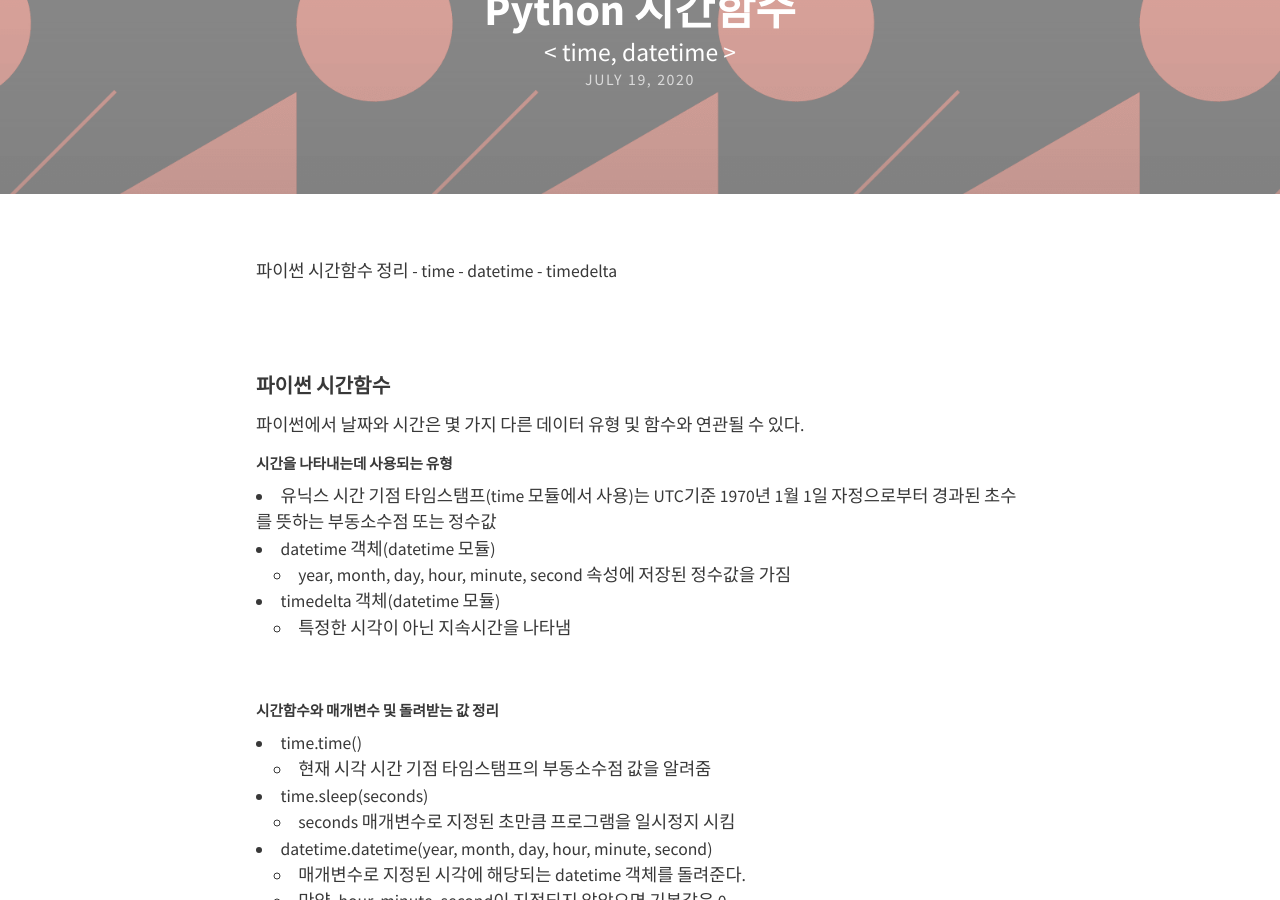
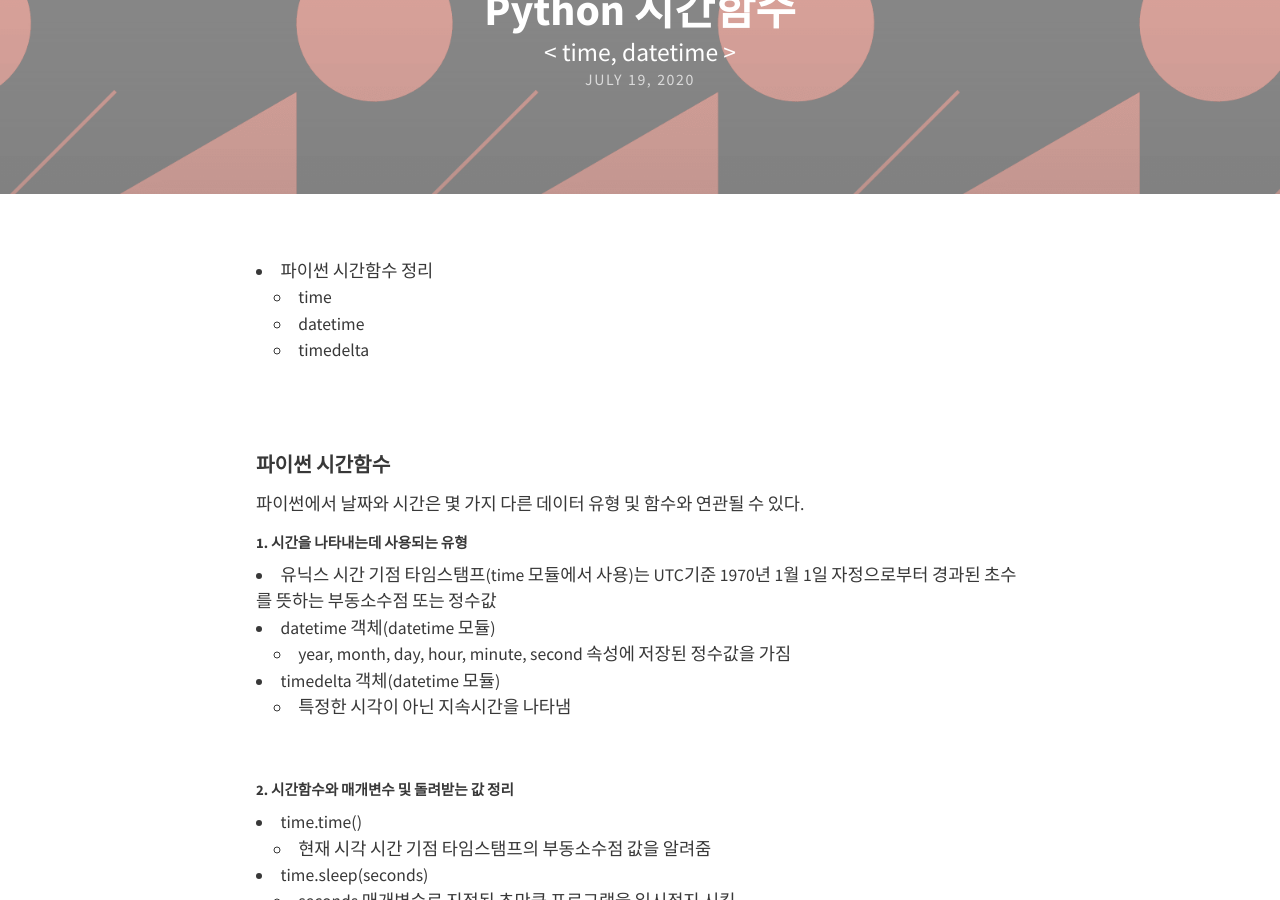
Before and after one commit to BoKyeong-Kim/BoKyeong-Kim.github.io, a Jekyll site: the page built from _posts/Python-Basic/2020-07-19-python-basic(3).md, in a window 1280 px wide and 900 px high, scrolled down 283 px. Built offline with Jekyll 4.4.1, drawn with Linux system fonts in a browser that asks for light colours; nearby versions of some CDN libraries.

Commit message:
add content python basic post

```diff
--- a/_posts/Python-Basic/2020-07-19-python-basic(3).md
+++ b/_posts/Python-Basic/2020-07-19-python-basic(3).md
@@ -7,7 +7,7 @@ categories : [Python/Basic]
 tags: [python, basic, 기초, 시간함수, time, datetime]
 ---
 
-파이썬 시간함수 정리
+- 파이썬 시간함수 정리
     - time
     - datetime
     - timedelta
@@ -18,7 +18,7 @@ tags: [python, basic, 기초, 시간함수, time, datetime]
 #### 파이썬 시간함수
 파이썬에서 날짜와 시간은 몇 가지 다른 데이터 유형 및 함수와 연관될 수 있다.
 
-##### 시간을 나타내는데 사용되는 유형
+##### 1. 시간을 나타내는데 사용되는 유형
 - 유닉스 시간 기점 타임스탬프(time 모듈에서 사용)는 UTC기준 1970년 1월 1일 자정으로부터 경과된 초수를 뜻하는 부동소수점 또는 정수값
 - datetime 객체(datetime 모듈)
     - year, month, day, hour, minute, second 속성에 저장된 정수값을 가짐
@@ -27,7 +27,7 @@ tags: [python, basic, 기초, 시간함수, time, datetime]
 
 <br>
 
-##### 시간함수와 매개변수 및 돌려받는 값 정리
+##### 2. 시간함수와 매개변수 및 돌려받는 값 정리
 - time.time()
     - 현재 시각 시간 기점 타임스탬프의 부동소수점 값을 알려줌
 - time.sleep(seconds)
```
